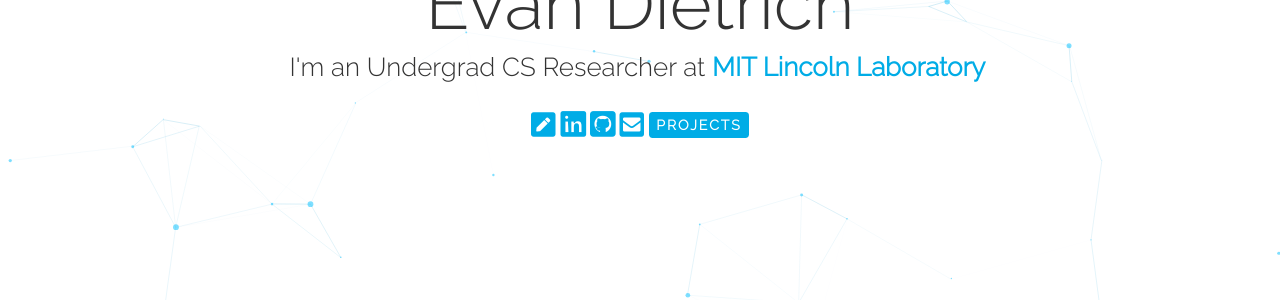
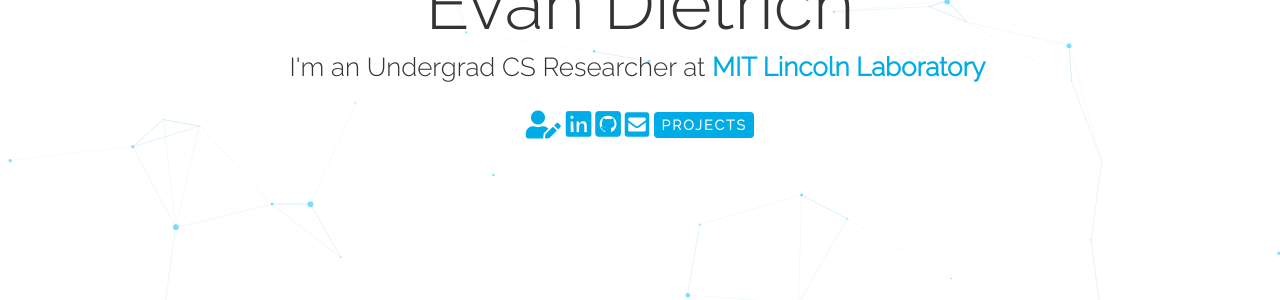
Before and after one commit to EvanDietrich/EvanDietrich.github.io, a Jekyll site: the page index.html, which Jekyll copies as it is, in a window 1280 px wide. Shown: the part 398-698 px from the top of the page. Built offline with Jekyll 4.4.1, drawn with Linux system fonts in a browser that asks for light colours; nearby versions of some CDN libraries.

Commit message:
Update index.html

```diff
--- a/index.html
+++ b/index.html
@@ -97,13 +97,13 @@ border: none;
     			<div id="description">I'm an Undergrad CS Researcher at <a id='mitll' title="MITLL" href="https://www.ll.mit.edu">MIT Lincoln Laboratory</a><br></div>
     			<br><br><br>
 
-
     			<!-- <div id="links"> -->
+          <!-- removed fas fa-pen-square fa-2x -->
           <div id= "nav">
-    		    	<a href="./EvanWardDietrichResume.pdf" target="_blank" title="Resume"><i class="fas fa-pen-square fa-2x"></i></a>
+    		    	<a href="./EvanWardDietrichResume.pdf" target="_blank" title="Resume"><i class="fas fa-user-edit fa-2x"></i></a>
     		    	<a href="https://linkedin.com/in/evandietrich" target="_blank" title="LinkedIn"><i class="fab fa-linkedin fa-2x"></i></a>
         			<a href="https://github.com/EvanDietrich" target="_blank" title="GitHub"><i class="fab fa-github-square fa-2x"></i></a>
-        			<a href="mailto:Evan.Dietrich@tufts.edu" title="Email"><i class="fas fa-envelope-square fa-2x"></i></a>
+        			<a href="mailto:evand@mit.edu" title="Email"><i class="fas fa-envelope-square fa-2x"></i></a>
         			<!-- <a onclick="myFunction()" title="Updates"><i class="fas fa-coffee fa-2x"></i></a> -->
               <a class= "elements" id="resume" onclick="myFunction()"> <b>PROJECTS</b> </a>
               <!-- <a id= "newbutton" onclick="myFunction()" title="Updates">PROJECTS</a> -->
@@ -163,7 +163,7 @@ border: none;
             </script>
       			<br>
       			<div id="links2">
-        			<a onclick="myFunction()" title="Updates"><i class="fas fa-home fa-2x"></i></a>
+        			<a onclick="myFunction()" title="Home"><i class="fas fa-home fa-2x"></i></a>
     			</div>
 
     		</div>
```
